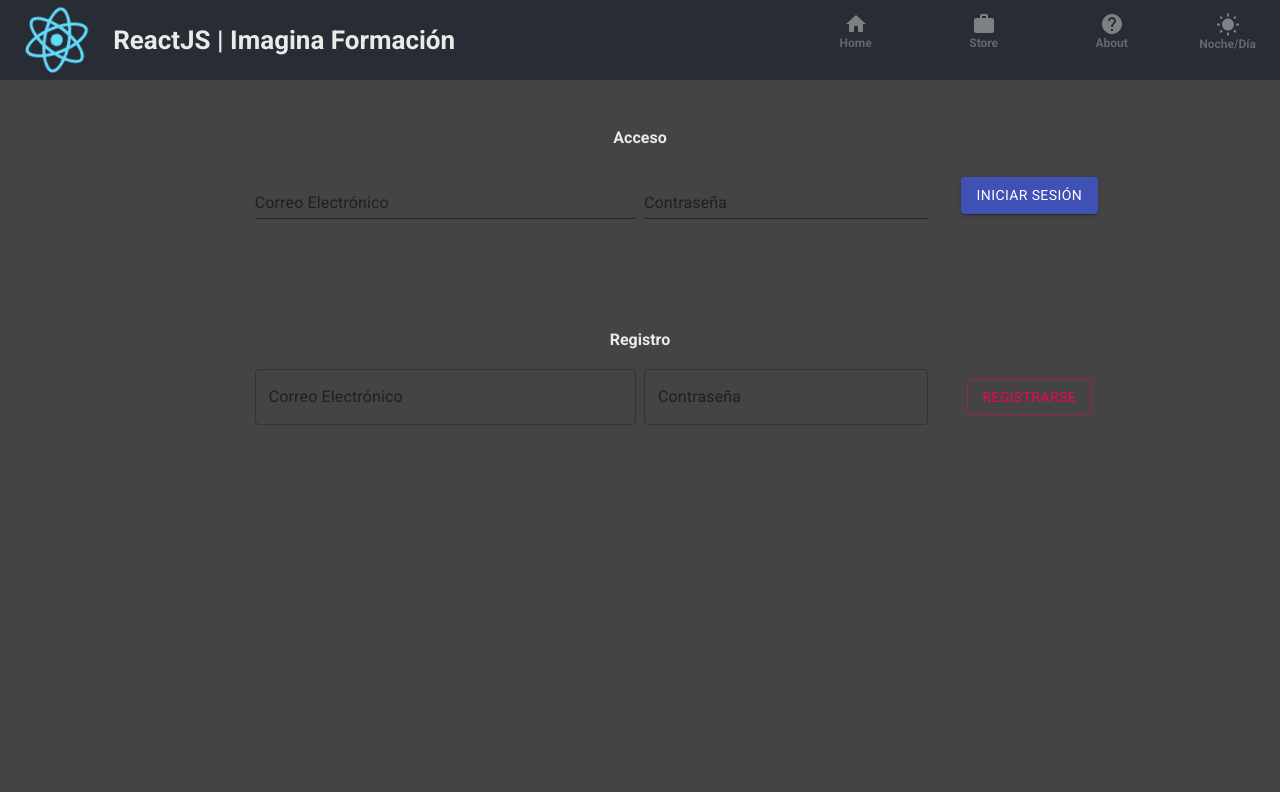
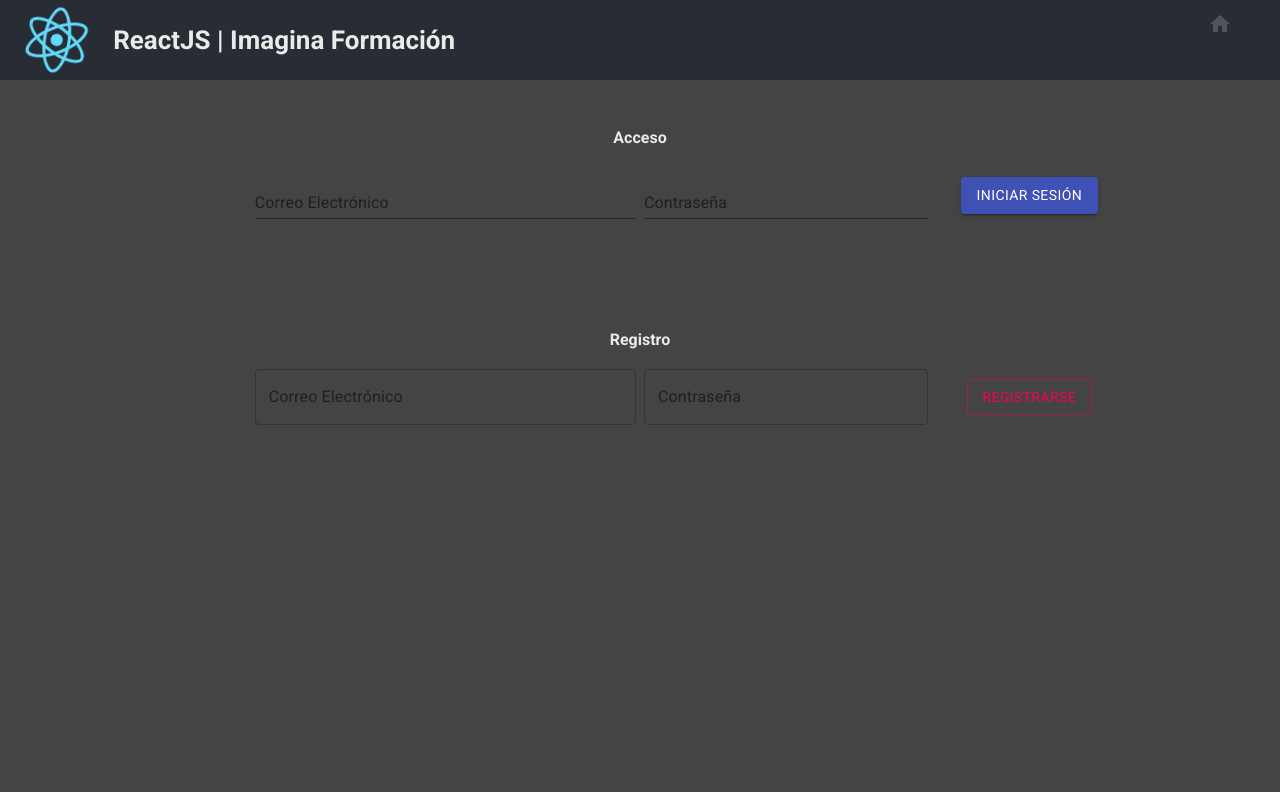
Before and after one commit to ManeFiros/tema-16, a React (Create React App) app: page / in a window 1280 px wide. Built offline with nearby package versions, Linux system fonts and the light colour scheme.

Commit message:
ASDLKASBFJK

```diff
--- /dev/null
+++ b/src/components/ButtonNav/ButtonNav.component.jsx
@@ -0,0 +1,15 @@
+import { IconButton } from '@material-ui/core';
+import { Link } from 'react-router-dom';
+
+export default function ButtonNav({to, label, children}) {
+    //useEffect(() => { console.log(`useEffect Card ${props.title}`); });
+    return (
+      <Link to={to} className="Nav-link">
+            <label className="Nav-link MuiBottomNavigationAction-label MuiBottomNavigationAction-iconOnly" name={label}>
+                <IconButton aria-label={label} className="Nav-link MuiBottomNavigationAction-label MuiBottomNavigationAction-iconOnly  MuiBottomNavigationAction-root">
+                    {children}
+                </IconButton>
+            </label>
+      </Link>
+    );
+  }
--- a/src/components/Nav/Nav.component.jsx
+++ b/src/components/Nav/Nav.component.jsx
@@ -1,7 +1,8 @@
 import './Nav.component.scss';
 import React,{useContext} from 'react';
 import { Link } from 'react-router-dom';
-import {  BottomNavigationAction } from '@material-ui/core';
+import {  BottomNavigationAction, Button } from '@material-ui/core';
+import ButtonNav from '../ButtonNav/ButtonNav.component';
 import HomeIcon from '@material-ui/icons/Home';
 import WorkIcon from '@material-ui/icons/Work';
 import HelpIcon from '@material-ui/icons/Help';
@@ -17,14 +18,14 @@ export default function Nav() {
   return (
     <Context.Consumer>
     {context => (<div className={context.isDeDia?"Nav navDia":"Nav navNoche"}>
-        <Link className="Nav-link" to='/'>
-          <BottomNavigationAction className="Nav-link" label="Home" icon={<HomeIcon />} />
-        </Link>
+
+          <ButtonNav className="Nav-link" label="Home" to="/"><HomeIcon /></ButtonNav>
+        {/*
         <Link className="Nav-link" to='/store'><BottomNavigationAction className="Nav-link" label="Store" icon={<WorkIcon />} /></Link>
         <Link className="Nav-link" to='/about'><BottomNavigationAction className="Nav-link" label="About" icon={<HelpIcon />} /></Link>
         {context.isDeDia?
-          <BottomNavigationAction onClick={hazNoche} className="Nav-link" label="Día/Noche" icon={<NightsStay />} />:
-          <BottomNavigationAction onClick={hazDia} className="Nav-link" label="Noche/Día" icon={<WbSunny />} />}
+          <Button onClick={hazNoche} className="Nav-link" label="Día/Noche" icon={<NightsStay />} />:
+          <Button onClick={hazDia} className="Nav-link" label="Noche/Día" icon={<WbSunny />} />}*/}
 
     </div>)}
     </Context.Consumer>
```
